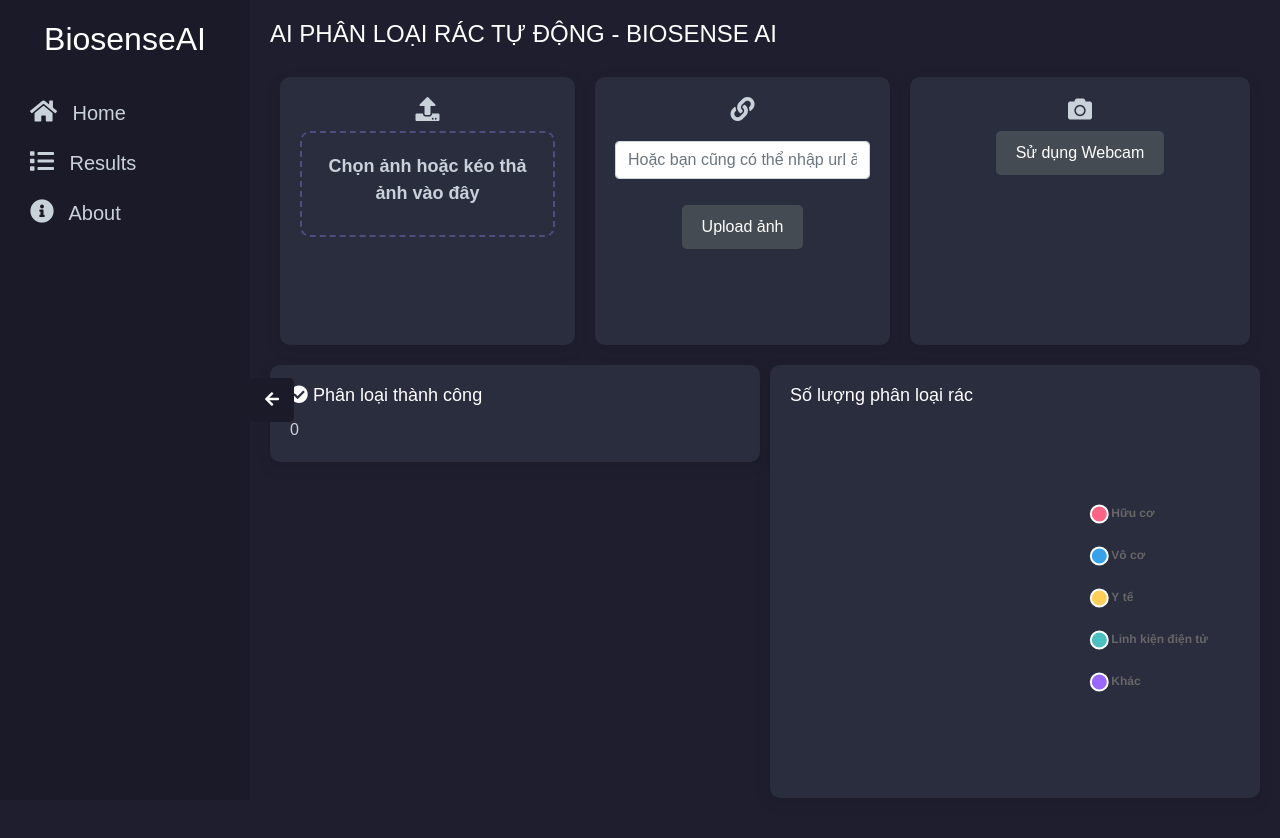
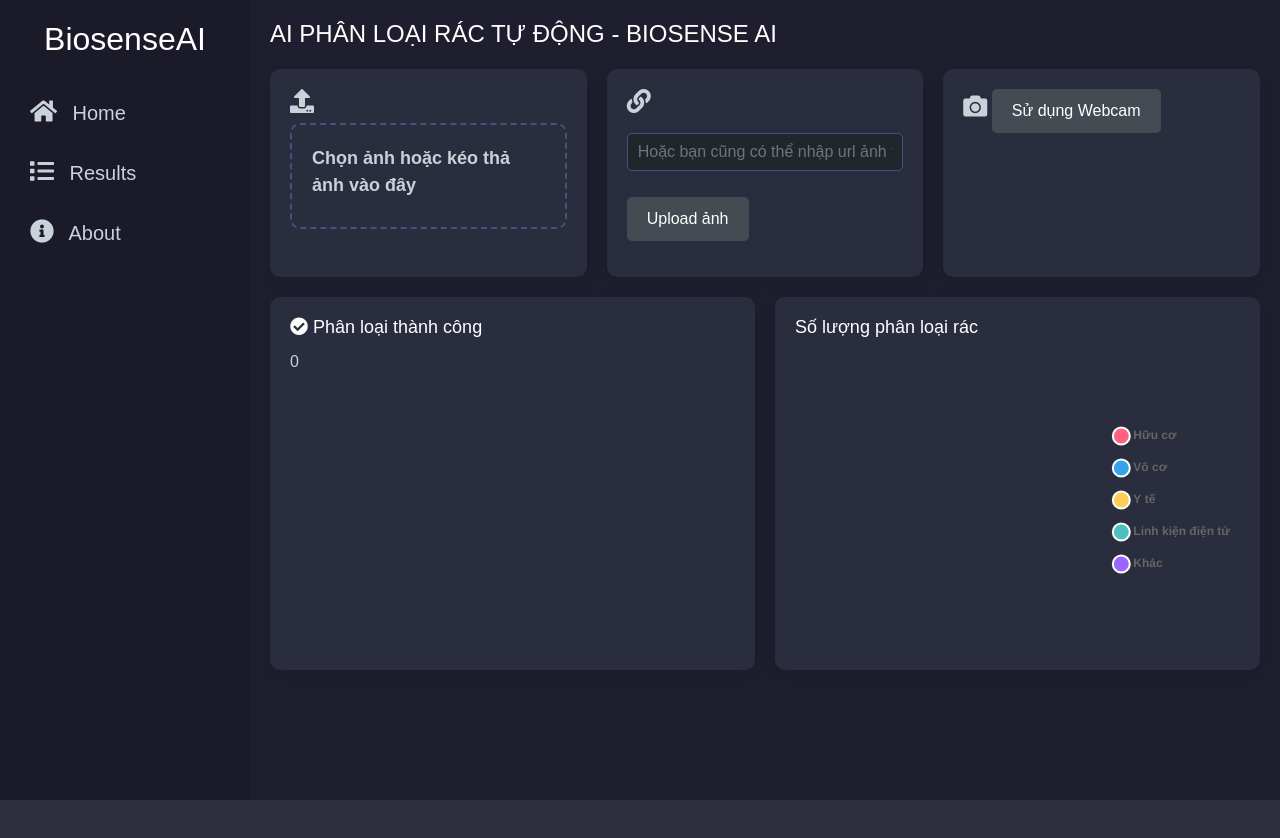
Before and after one commit to QuangquyNguyenvo/Project-Classification, a Flask app: page / in a window 1280 px wide. After the commit the page ends 800 px from the top, so only its background shows below. Run offline with Flask 3, Linux system fonts and the light colour scheme; some libraries are stand-ins or nearby versions.

Commit message:
fix UI, nhma lỡ xóa nhầm cái animation đóng mở sidebar

```diff
--- a/vision_app/templates/index.html
+++ b/vision_app/templates/index.html
@@ -6,7 +6,6 @@
     <title>Dashboard</title>
     <link rel="stylesheet" href="https://stackpath.bootstrapcdn.com/bootstrap/4.5.2/css/bootstrap.min.css">
     <link rel="stylesheet" href="https://cdnjs.cloudflare.com/ajax/libs/font-awesome/5.15.3/css/all.min.css">
-    <link rel="stylesheet" href="https://cdnjs.cloudflare.com/ajax/libs/animate.css/4.1.1/animate.min.css">
     <script src="https://cdn.jsdelivr.net/npm/chart.js"></script>
     <style>
         body {
@@ -15,7 +14,6 @@
             font-family: 'Arial', sans-serif;
             margin: 0;
             padding: 0;
-            overflow-x: hidden;
         }
         .sidebar {
             position: fixed;
@@ -25,13 +23,8 @@
             width: 250px;
             background-color: #1a1a29;
             padding: 20px;
-            transition: transform 0.3s ease;
-            transform: translateX(0);
             overflow-y: auto;
             z-index: 1000;
-        }
-        .sidebar.closed {
-            transform: translateX(-250px);
         }
         .sidebar h2 {
             color: #ffffff;
@@ -44,8 +37,8 @@
             display: block;
             padding: 10px;
             border-radius: 5px;
-            transition: background-color 0.3s;
             font-size: 1.25rem;
+            margin-bottom: 10px;
         }
         .sidebar a i {
             font-size: 1.5rem;
@@ -55,19 +48,10 @@
             background-color: #21262d;
         }
         .content-wrapper {
-            transition: margin-left 0.3s ease;
             margin-left: 250px;
             padding: 20px;
-            width: calc(100% - 250px);
-        }
-        .content-wrapper.full-width {
-            margin-left: 0;
-            width: 100%;
         }
         .dashboard-header {
-            display: flex;
-            justify-content: space-between;
-            align-items: center;
             margin-bottom: 20px;
         }
         .dashboard-header h1 {
@@ -76,21 +60,17 @@
         }
         .upload-section {
             display: flex;
-            justify-content: space-between;
-            align-items: stretch;
+            flex-wrap: wrap;
+            gap: 20px;
             margin-bottom: 20px;
         }
         .upload-option {
             flex: 1;
-            text-align: center;
-            margin: 0 10px;
+            min-width: 250px;
             background-color: #2a2d3e;
-            border: none;
             border-radius: 10px;
-            color: #c9d1d9;
+            padding: 20px;
             box-shadow: 0 5px 15px rgba(0,0,0,0.1);
-            padding: 20px;
-            transition: background-color 0.3s;
         }
         .upload-option i {
             font-size: 24px;
@@ -101,7 +81,6 @@
             border-radius: 10px;
             padding: 20px;
             cursor: pointer;
-            transition: background-color 0.3s;
         }
         .drop-zone input {
             display: none;
@@ -111,11 +90,15 @@
             font-weight: bold;
             color: #c9d1d9;
             cursor: pointer;
-            transition: color 0.3s;
         }
         .form-group input {
             width: 100%;
             margin: 10px 0;
+            padding: 10px;
+            border-radius: 5px;
+            border: 1px solid #4d4d7e;
+            background-color: #21262d;
+            color: #c9d1d9;
         }
         .btn-custom {
             background-color: #444b52;
@@ -123,7 +106,7 @@
             border: none;
             padding: 10px 20px;
             border-radius: 5px;
-            transition: background-color 0.3s;
+            cursor: pointer;
         }
         .btn-custom:hover {
             background-color: #3a3f44;
@@ -148,82 +131,44 @@
         }
         .stats-section {
             display: flex;
-            justify-content: space-between;
-            align-items: flex-start;
+            flex-wrap: wrap;
+            gap: 20px;
         }
         .stats-section .card {
             flex: 1;
-            margin-right: 10px;
+            min-width: 250px;
         }
-        .stats-section .card:last-child {
-            margin-right: 0;
+        #chart-container {
+            width: 100%;
+            height: 300px;
+        }
+        .toggle-btn {
+            display: none;
         }
         @media (max-width: 768px) {
             .sidebar {
-                width: 100%;
-                height: auto;
-                position: relative;
+                transform: translateX(-100%);
+                transition: transform 0.3s ease;
+            }
+            .sidebar.active {
+                transform: translateX(0);
             }
             .content-wrapper {
                 margin-left: 0;
-                width: 100%;
-            }
-            .upload-section, .stats-section {
-                flex-direction: column;
-            }
-            .upload-option, .stats-section .card {
-                width: 100%;
-                margin-bottom: 20px;
-            }
-        }
-        #chart-container {
-            position: relative;
-            left: 15%;
-            width: 80%;
-            height: auto;
             }
             .toggle-btn {
+                display: block;
                 position: fixed;
-            top: 50%;
-            left: 250px;
-            z-index: 1000;
+                top: 10px;
+                left: 10px;
+                z-index: 1001;
                 background-color: #1a1a29;
                 color: #ffffff;
                 border: none;
-            padding: 10px 15px;
+                padding: 10px;
                 border-radius: 5px;
                 cursor: pointer;
-            transition: left 0.3s ease, transform 0.3s ease;
-            transform: translateY(-50%);
             }
-        .toggle-btn.closed {
-            left: 0;
-            transform: translateY(-50%) rotate(180deg);
-        }
-        .sidebar.closed + .toggle-btn {
-            left: 0;
-        }
-        .sidebar.closed + .toggle-btn + .content-wrapper {
-            margin-left: 0;
-            width: 100%;
-        }
-        .drop-zone.dragover, .drop-zone:hover, .btn-custom:hover {
-            background-color: #21262d;
-        }
-        .drop-zone:hover label, .drop-zone.dragover label {
-            color: #ffffff;
-        }
-        /* New styles to center the capture button */
-        #captureBtn {
-            display: none;
-            margin: 20px auto;
-            text-align: center;
-        }
-        .capture-container {
-            display: flex;
-            justify-content: center;
-            align-items: center;
-            flex-direction: column;
         }
     </style>
 </head>
@@ -234,7 +179,7 @@
         <a href="/result"><i class="fas fa-list"></i> Results</a>
         <a href="/about"><i class="fas fa-info-circle"></i> About</a>
     </div>
-    <button class="toggle-btn" id="toggle-btn"><i class="fas fa-arrow-left"></i></button>
+    <button class="toggle-btn" id="toggle-btn"><i class="fas fa-bars"></i></button>
     <div class="content-wrapper" id="content-wrapper">
         <div class="dashboard-header">
             <h1>AI PHÂN LOẠI RÁC TỰ ĐỘNG - BIOSENSE AI</h1>
@@ -256,12 +201,10 @@
                     </div>
                 </div>
                 <div class="upload-option">
-                    <i class="fas fa-camera"></i><br>
+                    <i class="fas fa-camera"></i>
                     <button type="button" id="useWebcam" class="btn btn-custom">Sử dụng Webcam</button>
-                    <div class="capture-container">
-                        <video id="camera" autoplay class="mx-auto d-block"></video>
+                    <video id="camera" autoplay class="mt-3 w-100"></video>
                     <button type="button" id="captureBtn" class="btn btn-custom mt-3">Chụp</button>
-                    </div>
                 </div>
             </div>
         </form>
@@ -293,6 +236,7 @@
             video.style.display = 'block';
             document.getElementById('captureBtn').style.display = 'block';
         });
+
         document.getElementById('captureBtn').addEventListener('click', () => {
             const video = document.getElementById('camera');
             const canvas = document.getElementById('canvas');
@@ -322,17 +266,10 @@
 
         dropZone.addEventListener('dragover', (event) => {
             event.preventDefault();
-            dropZone.classList.add('dragover');
-        });
-
-        dropZone.addEventListener('dragleave', () => {
-            dropZone.classList.remove('dragover');
         });
 
         dropZone.addEventListener('drop', (event) => {
             event.preventDefault();
-            dropZone.classList.remove('dragover');
-
             const files = event.dataTransfer.files;
             if (files.length > 0) {
                 fileInput.files = files;
@@ -355,19 +292,16 @@
         });
 
         function updateDropZone(file) {
-            dropZone.classList.add('selected');
             fileLabel.textContent = file.name;
         }
 
+        const toggleBtn = document.getElementById('toggle-btn');
         const sidebar = document.getElementById('sidebar');
-        const toggleBtn = document.getElementById('toggle-btn');
-        const contentWrapper = document.getElementById('content-wrapper');
 
         toggleBtn.addEventListener('click', () => {
-            sidebar.classList.toggle('closed');
-            toggleBtn.classList.toggle('closed');
-            contentWrapper.classList.toggle('full-width');
+            sidebar.classList.toggle('active');
         });
+
         const ctx = document.getElementById('wasteChart').getContext('2d');
         const wasteChart = new Chart(ctx, {
             type: 'pie',
@@ -381,6 +315,7 @@
             },
             options: {
                 responsive: true,
+                maintainAspectRatio: false,
                 plugins: {
                     legend: {
                         position: 'right',
@@ -388,14 +323,10 @@
                             font: {
                                 weight: 'bold'
                             },
-                            padding: 30,
+                            padding: 20,
                             usePointStyle: true
                         }
                     }
-                },
-                animation: {
-                    animateScale: true,
-                    animateRotate: true
                 }
             }
         });
@@ -410,6 +341,7 @@
             ];
             wasteChart.update();
         }
+
         fetch('/get_counters')
             .then(response => response.json())
             .then(data => {
```
Lines whose indentation alone changed are shown as unchanged.
